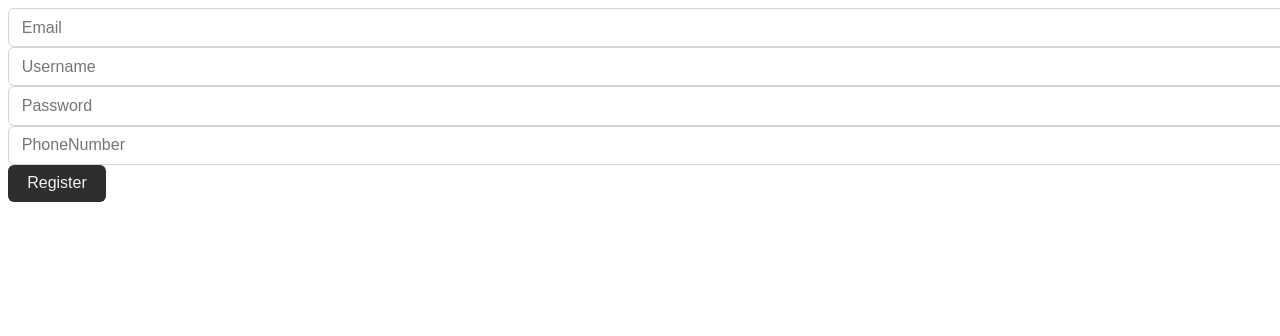
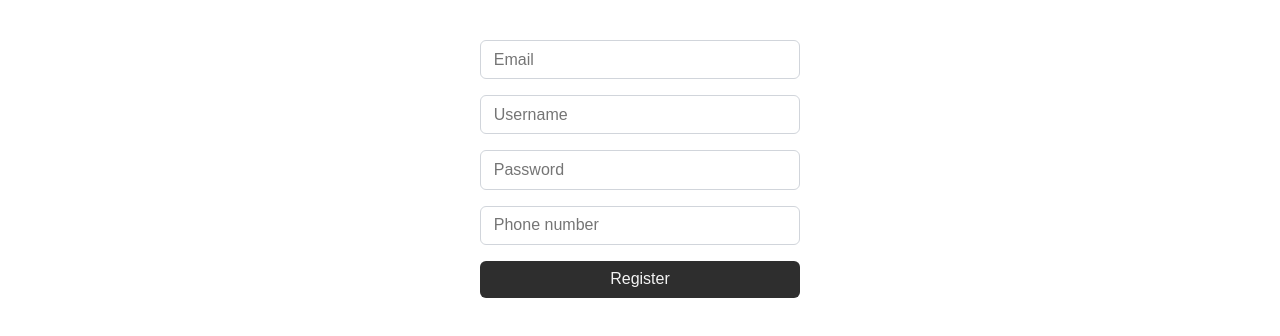
Before and after one commit to hampusvh/FWK24S-WAI-Projektarbete-Frontend, a React (Vite) app: page /register in a window 1280 px wide. Shown: the top 336 px of the page. Built offline with nearby package versions, Linux system fonts and the light colour scheme.

Commit message:
Login & Register organisms added basic styling

```diff
--- a/src/components/atoms/Button/Button.module.css
+++ b/src/components/atoms/Button/Button.module.css
@@ -12,7 +12,6 @@
 
 .button:hover:not(:disabled) {
   background-color: #3a3a3a;
-  transform: translateY(-1px);
 }
 
 .button:disabled {
--- a/src/components/organisms/Login/Login.jsx
+++ b/src/components/organisms/Login/Login.jsx
@@ -1,7 +1,7 @@
 import React, { useState } from "react";
 import Input from "../../atoms/Input/Input";
 import Button from "../../atoms/Button/Button";
-import "./Login.module.css";
+import styles from "./Login.module.css";
 
 const Login = () => {
   const [username, setUsername] = useState("");
@@ -14,7 +14,7 @@ const Login = () => {
   }
 
   return (
-    <form onSubmit={handleSubmit}>
+    <form className={styles.form} onSubmit={handleSubmit}>
       <Input
         type="text"
         placeholder="Username"
--- a/src/components/organisms/Login/Login.module.css
+++ b/src/components/organisms/Login/Login.module.css
@@ -1,7 +1,14 @@
 .form {
   display: flex;
   flex-direction: column;
-  gap: 0.75rem;
-  max-width: 300px;
+  gap: 1rem;
+  width: 100%;
+  max-width: 320px;
   margin: 0 auto;
+  padding: 2rem;
 }
+
+.form :where(input, button) {
+  width: 100%;
+  box-sizing: border-box;
+}
--- a/src/components/organisms/Register/Register.jsx
+++ b/src/components/organisms/Register/Register.jsx
@@ -11,7 +11,7 @@ const Register = ({ handleSubmit = () => console.log("default click from registe
   const [phoneNumber, setPhoneNumber] = useState("");
 
   return (
-    <form onSubmit={handleSubmit}>
+    <form className={styles.form} onSubmit={handleSubmit}>
       <Input
         type="test"
         placeholder="Email"
@@ -32,7 +32,7 @@ const Register = ({ handleSubmit = () => console.log("default click from registe
       />
       <Input
         type="test"
-        placeholder="PhoneNumber"
+        placeholder="Phone number"
         value={phoneNumber}
         onChange={(e) => setPhoneNumber(e.target.value)}
       />
--- a/src/components/organisms/Register/Register.module.css
+++ b/src/components/organisms/Register/Register.module.css
@@ -0,0 +1,14 @@
+.form {
+  display: flex;
+  flex-direction: column;
+  gap: 1rem;
+  width: 100%;
+  max-width: 320px;
+  margin: 0 auto;
+  padding: 2rem;
+}
+
+.form :where(input, button) {
+  width: 100%;
+  box-sizing: border-box;
+}
```
